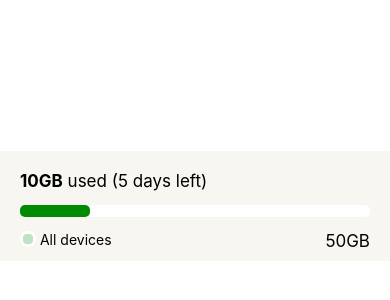
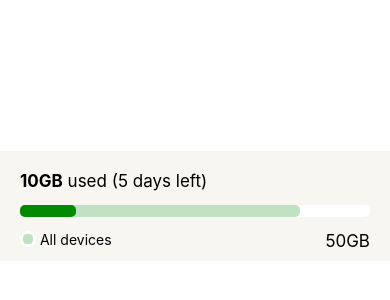
Before and after one commit to asandler77/AwesomeTSProject, a React Native app: screen / in a window 390 px wide. Shown: the part 216-516 px from the top of the page. Built offline with nearby package versions, Linux system fonts and the light colour scheme.

Commit message:
Add all devices usage with styles.

```diff
--- a/components/ProgressBar.tsx
+++ b/components/ProgressBar.tsx
@@ -4,22 +4,25 @@ import {StyleSheet, Text, View} from 'react-native';
 
 export interface ActiveBarProps {
     currentDeviceUsageInternetCapacityAmount: number,
-    allDevicesUsageInternetCapacityAmount?: number,
+    allDevicesUsageInternetCapacityAmount: number,
     totalInternetCapacityAmount: number,
     daysLeft: number,
 
 }
 
-const ProgressBar = ({totalInternetCapacityAmount, currentDeviceUsageInternetCapacityAmount, daysLeft}: ActiveBarProps): React.ReactElement => {
+const ProgressBar = ({totalInternetCapacityAmount, currentDeviceUsageInternetCapacityAmount, daysLeft, allDevicesUsageInternetCapacityAmount}: ActiveBarProps): React.ReactElement => {
 
-    const currentPercentage = currentDeviceUsageInternetCapacityAmount / totalInternetCapacityAmount * 100;
+    const currentDevicePercentage = currentDeviceUsageInternetCapacityAmount / totalInternetCapacityAmount * 100;
+    const allDevicesPercentage = allDevicesUsageInternetCapacityAmount / totalInternetCapacityAmount *100;
     return (
         <View style={styles.container}>
             <Text style={styles.commonText}>
                 <Text style={styles.currentCapacityAmount}>{currentDeviceUsageInternetCapacityAmount}GB</Text> used ({daysLeft} days left)
             </Text>
             <View style={styles.progressBar}>
-                <View style={[styles.innerBarStyle, {width: currentPercentage + "%"}]}/>
+                <View style={[styles.innerBarAllDevicesStyle, {width: allDevicesPercentage + "%"}]}>
+                    <View style={[styles.innerBarCurrentDeviceStyle, {width: currentDevicePercentage + "%"}]}></View>
+                </View>
             </View>
             <View style={styles.joinBottomItems}>
                 <View style={styles.joinCircleAndAllDevices}>
@@ -65,10 +68,15 @@ const styles = StyleSheet.create({
         backgroundColor: 'white',
         borderRadius: 5,
     },
-    innerBarStyle: {
+    innerBarCurrentDeviceStyle: {
         height:'100%',
         borderRadius: 5,
         backgroundColor: '#008b02',
+    },
+    innerBarAllDevicesStyle: {
+        height:'100%',
+        borderRadius: 5,
+        backgroundColor: '#C1E1C5',
     },
     joinCircleAndAllDevices: {
         flexDirection: "row",
```
